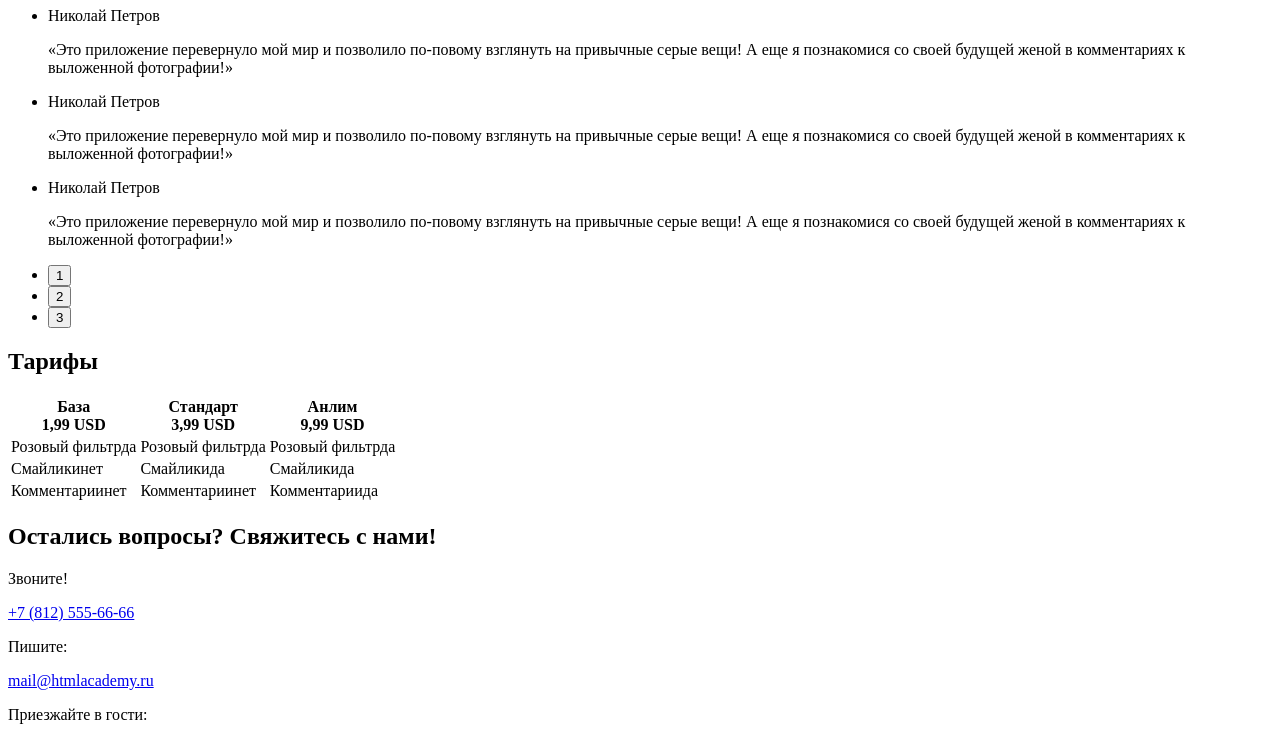
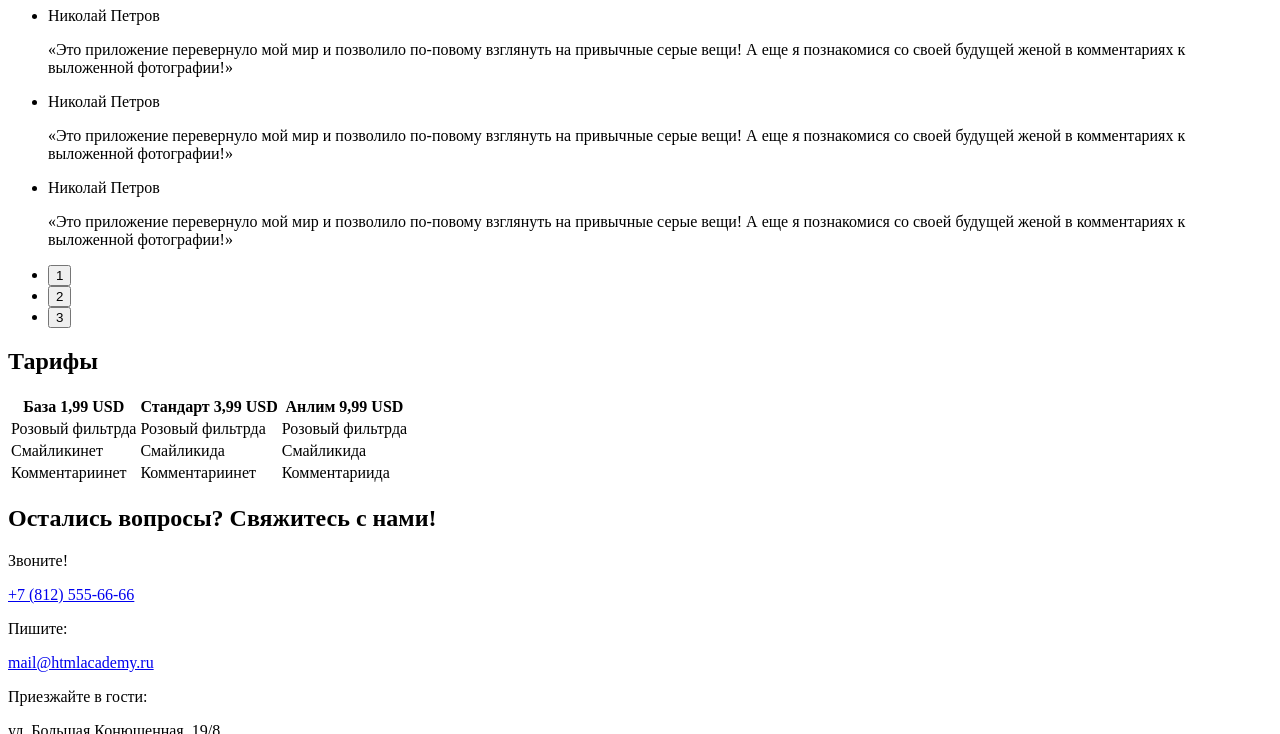
Before and after one commit to JuliaPetra/852615-pink-18, a website: page source/index.html in a window 1280 px wide. Shown: the part 745-1479 px from the top of the page. Drawn offline with Linux system fonts and the light colour scheme.

Commit message:
Исправляет замечания-3

```diff
--- a/source/index.html
+++ b/source/index.html
@@ -85,13 +85,16 @@
         <div class="rates__table-wrapper">
           <table class="rates__table">
             <tr>
-              <th class="rates-table__title">База<br>
+              <th class="rates-table__title">
+                <span class="rates-table__rate-name">База</span>
                 <span class="rates-table__price">1,99 USD</span>
               </th>
-              <th class="rates-table__title rates-table__title--hit">Стандарт<br>
+              <th class="rates-table__title rates-table__title--hit">
+                <span class="rates-table__rate-name">Стандарт</span>
                 <span class="rates-table__price">3,99 USD</span>
               </th>
-              <th class="rates-table__title">Анлим<br>
+              <th class="rates-table__title">
+                <span class="rates-table__rate-name">Анлим</span>
                 <span class="rates-table__price">9,99 USD</span>
               </th>
             </tr>
```
Also changed, not shown: source/photo.html (+15 -9 lines).
